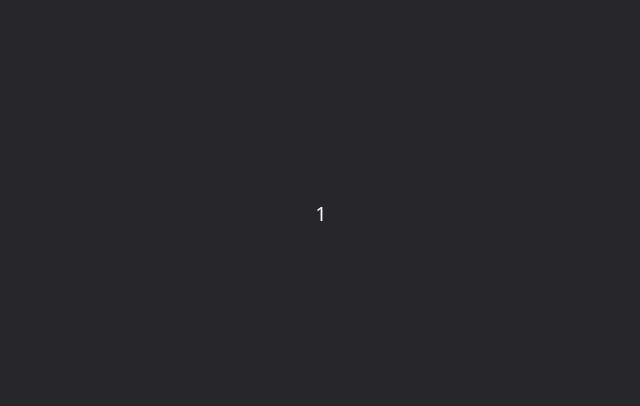
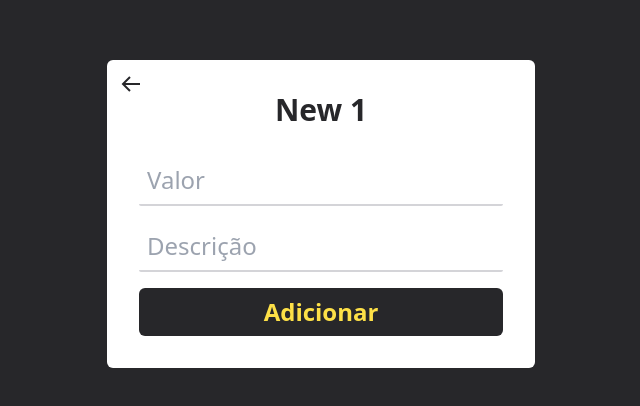
Before and after one commit to Victor-Arrudaa/monetto-spa, a React (Vite) app: page /transactions/1 in a window 1280 px wide. Shown: the part 186-592 px from the top of the page, without its empty margins (319-959 px from the left). Built offline with nearby package versions, Linux system fonts and the light colour scheme.

Commit message:
feat: add and list Transactions

```diff
--- a/package.json
+++ b/package.json
@@ -12,6 +12,7 @@
   "dependencies": {
     "@hookform/resolvers": "^3.3.1",
     "axios": "^1.5.1",
+    "dayjs": "^1.11.10",
     "js-cookie": "^3.0.5",
     "localforage": "^1.10.0",
     "match-sorter": "^6.3.1",
--- a/src/components/input.jsx
+++ b/src/components/input.jsx
@@ -1,9 +1,10 @@
 /* eslint-disable react/prop-types */
-export default function Input({ type, placeholder, register, name }) {
+export default function Input({ type, placeholder, register, name, step }) {
     return (
         <input
             type={type}
             placeholder={placeholder}
+            step={step}
             className="rounded-sm p-2 w-full border-b-2 border-b-zinc-300 text-zinc-800 outline-none"
             {...register(name)}
         />
--- a/src/index.css
+++ b/src/index.css
@@ -5,3 +5,12 @@
 body {
     background-color: #27272a;
 }
+
+input[type="number"]::-webkit-outer-spin-button,
+input[type="number"]::-webkit-inner-spin-button {
+    -webkit-appearance: none;
+    margin: 0;
+}
+input[type="number"] {
+    -moz-appearance: textfield;
+}
--- a/src/main.jsx
+++ b/src/main.jsx
@@ -6,11 +6,13 @@ import Signin from "./pages/Signin.jsx";
 import Signup from "./pages/Signup.jsx";
 import Home from "./pages/Home.jsx";
 import NewTransaction from "./pages/NewTransaction";
+import ErrorPage from "./pages/ErrorPage";
 
 const router = createBrowserRouter([
     {
         path: "/",
         element: <Home />,
+        errorElement: <ErrorPage />,
     },
     {
         path: "/signin",
--- /dev/null
+++ b/src/pages/ErrorPage.jsx
@@ -0,0 +1,13 @@
+import { useRouteError } from "react-router-dom";
+
+export default function ErrorPage() {
+    const error = useRouteError();
+
+    return (
+        <div className="text-white flex flex-col justify-center items-center">
+            <h1 className="text-9xl">{error.status}</h1>
+            <span className="text-3xl">{error.statusText}</span>
+            <span className="text-xl">{error.data}</span>
+        </div>
+    );
+}
--- a/src/pages/Home.jsx
+++ b/src/pages/Home.jsx
@@ -7,11 +7,15 @@ import Cookies from "js-cookie";
 import { useEffect, useState } from "react";
 import { userLogged } from "../services/user";
 import { findAllTransaction } from "../services/transactions";
+import dayjs from "dayjs";
+import ErrorInput from "../components/ErrorInput";
 
 export default function Home() {
     const navigate = useNavigate();
     const [nameUser, setNameUser] = useState({});
-    const [transaction, setTransaction] = useState([]);
+    const [transactions, setTransactions] = useState([]);
+    const [balance, setBalance] = useState(0);
+    const [apiErrors, setApiErrors] = useState("");
 
     function validateToken() {
         const token = Cookies.get("token");
@@ -23,26 +27,41 @@ export default function Home() {
             const user = await userLogged();
             setNameUser(user.data);
         } catch (error) {
-            console.log(error);
+            setApiErrors(error.message);
         }
     }
 
     async function getAllTransactions() {
         try {
             const response = await findAllTransaction();
-            setTransaction(response.data);
+            setTransactions(response.data);
+            calculateBalance(response.data);
         } catch (error) {
-            console.log(error);
+            setApiErrors(error.message);
         }
+    }
+
+    function calculateBalance(transactions) {
+        let total = 0;
+        transactions.forEach((transaction) => {
+            transaction.type === "input"
+                ? (total += Number(transaction.value))
+                : (total -= Number(transaction.value));
+        });
+
+        setBalance(total);
     }
 
     useEffect(() => {
         validateToken();
         getUserLogged();
+        getAllTransactions();
     }, []);
 
     return (
         <main className="flex flex-col items-center justify-center bg-yellow-300 sm:rounded-lg p-8 w-screen sm:max-w-[38rem] lg:min-w-[54rem] h-screen sm:h-[35rem] text-2xl">
+            {apiErrors && <ErrorInput text={apiErrors} />}
+
             <header className="flex items-center justify-between w-full pb-4">
                 <img className="w-32 sm:w-40 " src={logo} alt="monetto logo" />
                 <div className="flex items-center gap-0 sm:gap-4 text-2xl">
@@ -58,9 +77,50 @@ export default function Home() {
                 </div>
             </header>
             <section className="bg-white p-4 w-full h-full rounded-lg flex items-center justify-center">
-                {getAllTransactions.length ? (
-                    <ul>
-                        <li></li>
+                {transactions.length ? (
+                    <ul className="w-full h-full flex flex-col justify-between">
+                        <div className="h-[17rem] overflow-auto p-3">
+                            {transactions.map((transaction, index) => (
+                                <li
+                                    key={index}
+                                    className="flex justify-between items-start w-full"
+                                >
+                                    <span className="flex items-center gap-2">
+                                        <span className="text-base text-zinc-500">
+                                            {dayjs(
+                                                transaction.created_at
+                                            ).format("DD/MM")}
+                                        </span>
+                                        {transaction.description}
+                                    </span>
+                                    <span
+                                        className={`
+                                        ${
+                                            transaction.type === "input"
+                                                ? "text-green-500"
+                                                : "text-red-500"
+                                        }
+                                    `}
+                                    >
+                                        R$ {transaction.value}
+                                    </span>
+                                </li>
+                            ))}
+                        </div>
+                        <li className="flex items-start justify-between w-full px-3">
+                            <span>Balanço geral:</span>
+                            <span
+                                className={`
+                                ${
+                                    balance > 0
+                                        ? "text-green-500"
+                                        : "text-red-500"
+                                }
+                            `}
+                            >
+                                R$ {balance}
+                            </span>
+                        </li>
                     </ul>
                 ) : (
                     <p>Não há Transações no momento!</p>
--- a/src/pages/NewTransaction.jsx
+++ b/src/pages/NewTransaction.jsx
@@ -1,7 +1,69 @@
-import { useParams } from "react-router-dom";
+import { BiArrowBack } from "react-icons/bi";
+import { Link, useNavigate, useParams } from "react-router-dom";
+import { useForm } from "react-hook-form";
+import { zodResolver } from "@hookform/resolvers/zod";
+import { transactionSchema } from "../schemas/TransactionSchema.js";
+import Input from "../components/input.jsx";
+import ErrorInput from "../components/ErrorInput.jsx";
+import Button from "../components/Button.jsx";
+import { createNewTransaction } from "../services/transactions.js";
+import { useState } from "react";
 
 export default function NewTransaction() {
     const { type } = useParams();
+    const navigate = useNavigate();
+    const [apiErrors, setApiErrors] = useState("");
 
-    return <h1 className="text-white text-xl">{type}</h1>;
+    const {
+        register,
+        handleSubmit,
+        formState: { errors },
+    } = useForm({ resolver: zodResolver(transactionSchema) });
+
+    async function onSubmitForm(data) {
+        try {
+            const body = { ...data, type };
+            await createNewTransaction(body);
+            navigate("/");
+        } catch (error) {
+            setApiErrors(error.message);
+        }
+    }
+    return (
+        <div className="flex flex-col items-center justify-around bg-white rounded-md p-8 gap-7 relative">
+            <header>
+                <Link to="/">
+                    <BiArrowBack className="text-zinc-800 absolute top-3 left-3 text-2xl" />
+                    <h1 className="text-zinc-800 font-bold text-3xl">
+                        New {type}
+                    </h1>
+                </Link>
+            </header>
+
+            {apiErrors && <ErrorInput text={apiErrors} />}
+
+            <form
+                onSubmit={handleSubmit(onSubmitForm)}
+                className="flex flex-col justify-center gap-4 w-full text-2xl"
+            >
+                <Input
+                    type="number"
+                    placeholder="Valor"
+                    step="0.01"
+                    register={register}
+                    name="value"
+                />
+                <Input
+                    type="text"
+                    placeholder="Descrição"
+                    register={register}
+                    name="description"
+                />
+                {errors.description && (
+                    <ErrorInput text={errors.description.message} />
+                )}
+                <Button type="submit" text="Adicionar" />
+            </form>
+        </div>
+    );
 }
--- a/src/pages/Signin.jsx
+++ b/src/pages/Signin.jsx
@@ -8,6 +8,7 @@ import ErrorInput from "../components/ErrorInput";
 import { signinSchema } from "../schemas/SigninSchema.js";
 import { signin } from "../services/user";
 import Cookies from "js-cookie";
+import { useEffect, useState } from "react";
 
 export default function Signin() {
     const {
@@ -17,6 +18,7 @@ export default function Signin() {
     } = useForm({ resolver: zodResolver(signinSchema) });
 
     const navigate = useNavigate();
+    const [apiErrors, setApiErrors] = useState("");
 
     async function handleSubmitForm(data) {
         try {
@@ -24,9 +26,13 @@ export default function Signin() {
             Cookies.set("token", token.data, { expires: 1 });
             navigate("/");
         } catch (error) {
-            console.log(error.message);
+            setApiErrors(error.message);
         }
     }
+
+    useEffect(() => {
+        Cookies.remove("token");
+    }, []);
 
     return (
         <div
@@ -34,6 +40,7 @@ export default function Signin() {
             bg-white rounded-xl p-8 min-w-[20rem] max-w-md min-h-[30rem]"
         >
             <img src={logo} alt="monetto logo" className="w-44" />
+            {apiErrors && <ErrorInput text={apiErrors} />}
             <form
                 onSubmit={handleSubmit(handleSubmitForm)}
                 className="flex flex-col items-center justify-center gap-4 w-full text-2xl"
--- a/src/pages/Signup.jsx
+++ b/src/pages/Signup.jsx
@@ -9,6 +9,7 @@ import ErrorInput from "../components/ErrorInput";
 import { signupSchema } from "../schemas/SignupSchema.js";
 import { signup } from "../services/user";
 import { useNavigate } from "react-router-dom";
+import { useState } from "react";
 
 export default function Signup() {
     const {
@@ -17,13 +18,14 @@ export default function Signup() {
         formState: { errors },
     } = useForm({ resolver: zodResolver(signupSchema) });
     const navigate = useNavigate();
+    const [apiErrors, setApiErrors] = useState("");
 
     async function handleSubmitForm(data) {
         try {
             await signup(data);
             navigate("/signin");
         } catch (error) {
-            console.log(error.message);
+            setApiErrors(error.message);
         }
     }
 
@@ -33,6 +35,7 @@ export default function Signup() {
                 <BiArrowBack className="text-zinc-800 absolute top-3 left-3 text-2xl" />
             </Link>
             <img src={logo} alt="monetto logo" className="w-44 " />
+            {apiErrors && <ErrorInput text={apiErrors} />}
             <form
                 onSubmit={handleSubmit(handleSubmitForm)}
                 className="flex flex-col items-center justify-center gap-4 w-full text-2xl"
--- /dev/null
+++ b/src/schemas/TransactionSchema.js
@@ -0,0 +1,11 @@
+import { z } from "zod";
+
+export const transactionSchema = z.object({
+    value: z
+        .string()
+        .min(1, "O valor precisa ter no minímo 1 caracter")
+        .transform((value) => Number(value)),
+    description: z
+        .string()
+        .min(3, "A descrição precisa ter no minímo 3 caracteres"),
+});
```
Also changed, not shown: src/services/transactions.js (+9 -1 lines), 1 other file (tests, documents, lock files or other folders).
